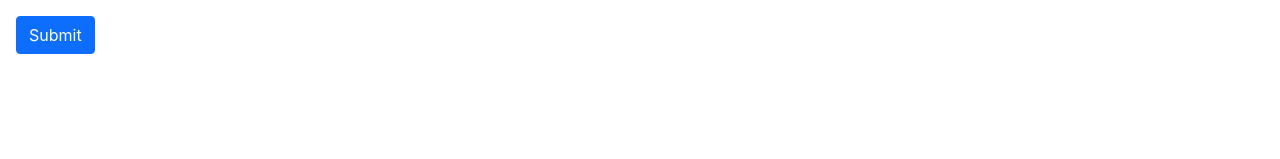
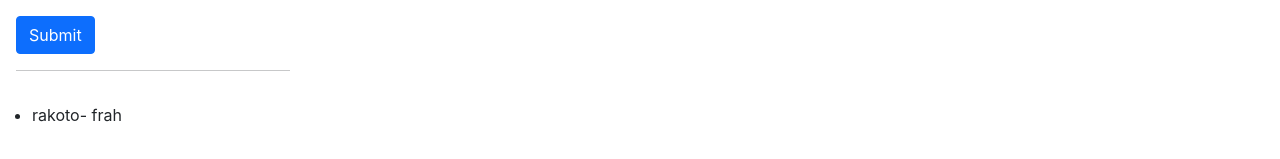
Before and after one commit to ranoaritsiky/ARCDEVELOPMENT, a React (Create React App) app: page / in a window 1280 px wide. Shown: the part 217-376 px from the top of the page. Built offline with nearby package versions, Linux system fonts and the light colour scheme.

Commit message:
connect redux to user

```diff
--- a/src/App.js
+++ b/src/App.js
@@ -2,6 +2,8 @@ import {useState} from 'react'
 
 import NavBar from "./components/Header/Header";
 import TodoMain from "./components/Todo/TodoMain";
+
+import User from "./components/Users/Index"
 
 // import context
 import { themeContext } from "./contexts/themeContext";
@@ -32,6 +34,7 @@ function App() {
       <themeContext.Provider value={{state:theme,setState:changeTheme}} >
         <NavBar />
         <TodoMain />
+        <User/>
       </themeContext.Provider>
     </div>
   );
--- a/src/components/Todo/TodoForm.js
+++ b/src/components/Todo/TodoForm.js
@@ -52,6 +52,7 @@ export default function TodoForm(props) {
         <button className="btn btn-primary mt-4" type="submit">
           Submit
         </button>
+        <hr/>
       </div>
     </form>
   );
--- /dev/null
+++ b/src/components/Users/Index.js
@@ -0,0 +1,23 @@
+import {connect} from 'react-redux';
+
+function User(props){
+    // console.log(props)
+    return (
+        <div>
+            <ul>
+                {props.users.map((user,index)=>(
+                    <li key={index}>
+                        {user.firstName}- {user.lastName}
+                    </li>
+                ))}
+            </ul>
+        </div>
+    )
+}
+
+export default connect((state)=>{
+    return {
+        users:state
+    }
+
+})(User)
--- a/src/index.js
+++ b/src/index.js
@@ -1,13 +1,19 @@
-import React from 'react';
-import ReactDOM from 'react-dom/client';
-import './index.css';
-import App from './App';
-import reportWebVitals from './reportWebVitals';
+import React from "react";
+import ReactDOM from "react-dom/client";
+import "./index.css";
+import App from "./App";
+import reportWebVitals from "./reportWebVitals";
 
-const root = ReactDOM.createRoot(document.getElementById('root'));
+import { Provider } from "react-redux";
+
+import {store} from './store/index'
+
+const root = ReactDOM.createRoot(document.getElementById("root"));
 root.render(
   <React.StrictMode>
-    <App />
+    <Provider store={store}>
+      <App />
+    </Provider>
   </React.StrictMode>
 );
 
```
Also changed, not shown: src/components/Users/UserForm.js (added).
